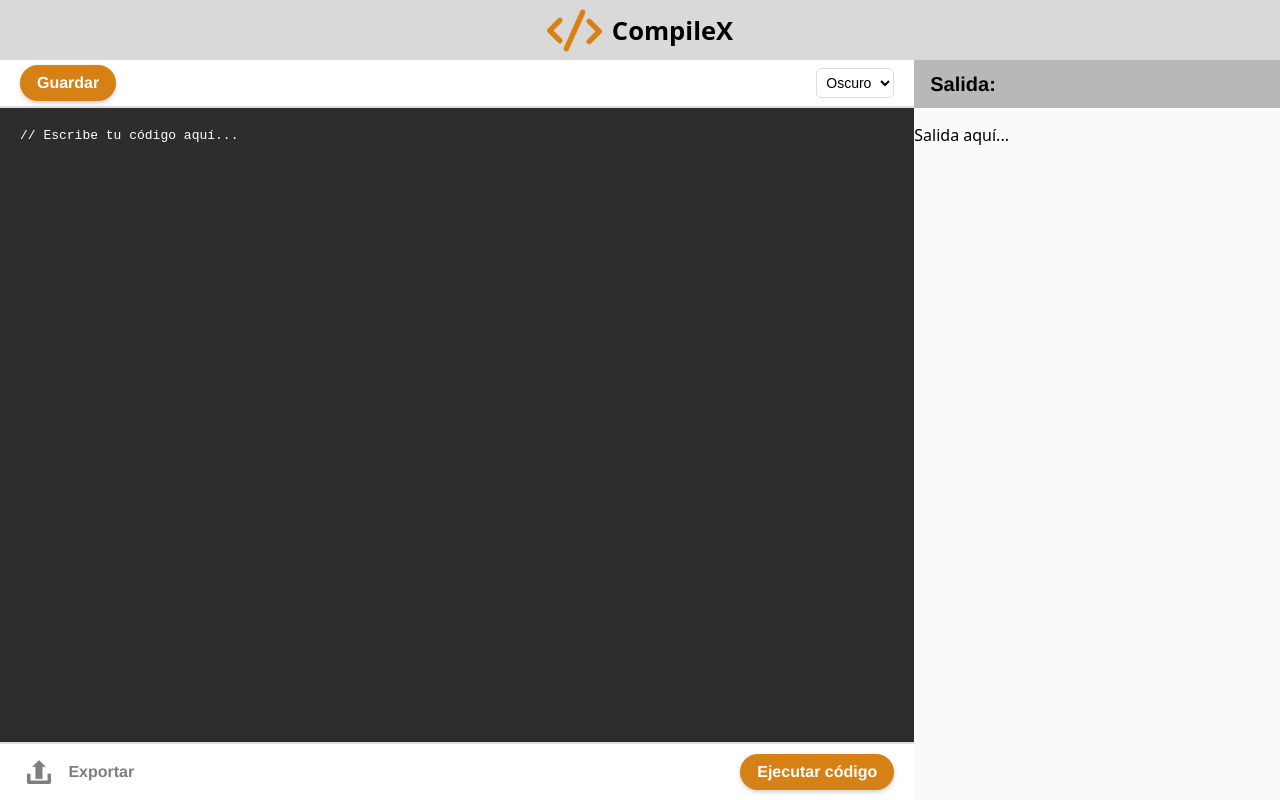
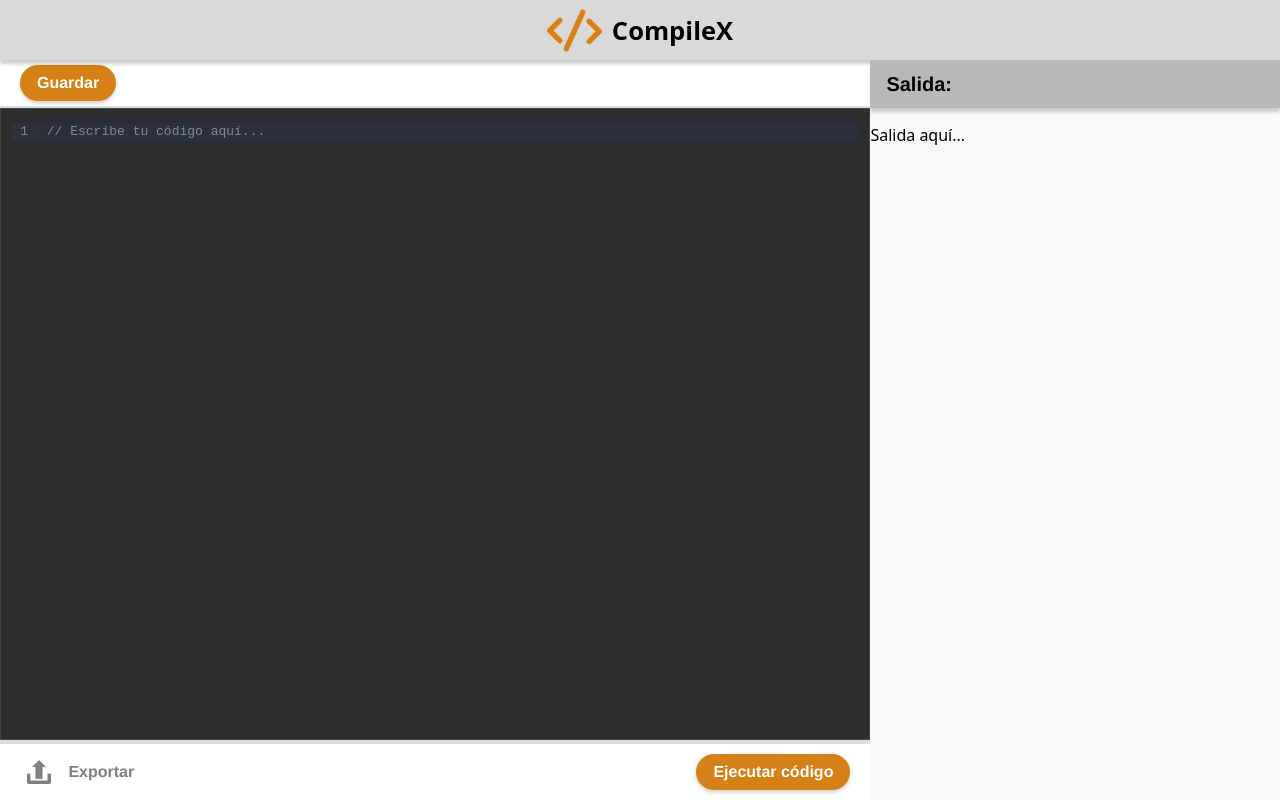
Before and after one commit to Dsmp28/Compilador, a React (Vite) app in the folder front-end/: page /editor in a window 1280 px wide. Built offline with nearby package versions, Linux system fonts and the light colour scheme.

Commit message:
Integrated CodeMirror. - Implemented codeMirror as the main editor with syntax hightlighting. - Ensured case-insensitive keyword recognition. - Connected the "Ejecutar código" button to retrieve the current editor content.

```diff
--- a/front-end/package.json
+++ b/front-end/package.json
@@ -11,6 +11,10 @@
     "start": "node index.js"
   },
   "dependencies": {
+    "@codemirror/highlight": "^0.19.8",
+    "@codemirror/language": "^6.11.0",
+    "@uiw/react-codemirror": "^4.23.10",
+    "codemirror": "^6.0.1",
     "react": "^19.0.0",
     "react-dom": "^19.0.0",
     "react-router-dom": "^7.3.0",
--- a/front-end/src/components/File.jsx
+++ b/front-end/src/components/File.jsx
@@ -1,9 +1,10 @@
 import documento from "../assets/measurement.png";
 const File = ({ file, onClick}) => {
+
     return (
         <div className="file-card" onClick={() => onClick(file)}>
             <img src={documento} className="file-icon" />
-            {/*<span className="file-name">{file.name}</span>*/}
+            <span className="file-name">{file.name}</span>
         </div>
     );
 };
--- a/front-end/src/screens/IDE/BottomBar.jsx
+++ b/front-end/src/screens/IDE/BottomBar.jsx
@@ -11,8 +11,7 @@ const StyledBottomBar = styled.div`
     background: white;
     border-top: 2px solid #ddd;
 `;
-
-const BottomBar = ({ onExport, onExecute }) => {
+const BottomBar = ({onExport, onExecute}) => {
     return (
         <StyledBottomBar>
             <div className={"btnExportar"}>
--- a/front-end/src/screens/IDE/CodeEditor.jsx
+++ b/front-end/src/screens/IDE/CodeEditor.jsx
@@ -2,35 +2,71 @@ import React, { useState } from "react";
 import styled from "styled-components";
 import TopBar from "./TopBar.jsx";
 import BottomBar from "./BottomBar.jsx";
+import CodeMirror from "@uiw/react-codemirror";
+import { myLanguageSupport } from "./myLanguage.js";
 
 const StyledEditorContainer = styled.div`
   display: flex;
   flex-direction: column;
-  width: 100%;
+  width: 85%;
   height: 100%;
+    overflow:hidden;
+
 `;
 
-const EditorArea = styled.div`
+const EditorWrapper = styled.div`
     flex: 1;
     background: #2d2d2d;
-    padding: 20px;
-    color: white;
-    font-family: monospace;
+    padding: 10px;
+    border: 1px solid #444;
+    display: flex;
+    flex-direction: column;;
+`;
+
+const CodeEditorWrapper = styled.div`
+  flex-grow: 1;
+  overflow: auto;
+    max-height:75vh;
+`;
+
+const BottomBarWrapper = styled.div`
+  width: 100%;
+  background: white;
+  border-top: 2px solid #ddd;
+  position: relative;
+  z-index: 10;
 `;
 
 const CodeEditor = () => {
     const [theme, setTheme] = useState("dark");
     const [code, setCode] = useState("// Escribe tu código aquí...");
 
-    const handleSave = () => console.log("Código guardado:", code);
-    const handleExport = () => console.log("Código exportado");
-    const handleExecute = () => console.log("Ejecutando código...");
+    const handleSave = () => console.log("Código guardado:", code); // Aquí se guarda el código
+    const handleExport = () => console.log("Código exportado"); // Aquí se exporta el código
+    const handleExecute = () => { //Aquí se ejecuta el código
+        console.log("Ejecutando código...");
+        console.log(code);
+    }
 
     return (
         <StyledEditorContainer>
             <TopBar onSave={handleSave} onThemeChange={setTheme} />
-            <EditorArea>{code}</EditorArea>
-            <BottomBar onExport={handleExport} onExecute={handleExecute} />
+
+            <EditorWrapper>
+                <CodeEditorWrapper>
+                    <CodeMirror
+                        value={code}
+                        height="100%"
+                        extensions={[myLanguageSupport()]}
+                        theme={theme}
+                        onChange={(value) => setCode(value)}
+                    />
+                </CodeEditorWrapper>
+            </EditorWrapper>
+
+            <BottomBarWrapper>
+                <BottomBar onExport={handleExport} onExecute={handleExecute} />
+            </BottomBarWrapper>
         </StyledEditorContainer>
     );
 };
--- a/front-end/src/screens/IDE/Header.jsx
+++ b/front-end/src/screens/IDE/Header.jsx
@@ -6,14 +6,16 @@ const StyledHeader = styled.div`
     width: 100%;
     height: 60px;
     background-color: #D9D9D9;
+    display: flex;
     justify-content: center;
-  display: flex;
     align-items: center;
     color: black;
     font-size: 1.6rem;
     font-weight: bold;
-    box-shadow: 0 4px 8px 0 rgba(0, 0, 0, 0.2);
-`
+    box-shadow: 0 4px 4px rgba(0, 0, 0, 0.2);
+    position:relative;
+`;
+
 
 const Header = () => {
     return (
--- a/front-end/src/screens/IDE/TopBar.jsx
+++ b/front-end/src/screens/IDE/TopBar.jsx
@@ -12,23 +12,11 @@ const StyledTopBar = styled.div`
     height:46px;
 `;
 
-const Select = styled.select`
-    padding: 5px;
-    border-radius: 5px;
-    font-size: 14px;
-    background:white;
-    color: black;
-    border-color: #ddd;
-`;
 
-const TopBar = ({ onSave, onThemeChange }) => {
+const TopBar = ({onSave}) => {
     return (
         <StyledTopBar>
             <Button text="Guardar" onClick={onSave} className="btnBar" />
-            <Select onChange={(e) => onThemeChange(e.target.value)}>
-                <option value="dark">Oscuro</option>
-                <option value="light">Claro</option>
-            </Select>
         </StyledTopBar>
     );
 };
--- /dev/null
+++ b/front-end/src/screens/IDE/myLanguage.js
@@ -0,0 +1,47 @@
+import { StreamLanguage } from "@codemirror/language";
+import { HighlightStyle, syntaxHighlighting } from "@codemirror/language";
+
+import { styleTags, tags as t } from "@lezer/highlight";
+
+const keywords = [
+    "entero", "real", "booleano", "caracter", "cadena", // Tipos de datos
+    "if", "else", "else if", "while", "for", "do", // Control de flujo
+    "escribirlinea", "escribir", "longitud", "acadena" // Funciones predefinidas
+];
+
+const myHighlightStyle = HighlightStyle.define([
+    { tag: t.keyword, color: "#D87A1E", fontWeight: "bold" }, // Naranja para palabras clave
+    { tag: t.comment, color: "#6A9955" }, // Verde para comentarios
+    { tag: t.string, color: "#CE9178" }, // Rojo para cadenas
+    { tag: t.number, color: "#B5CEA8" }, // Verde claro para números
+    { tag: t.function(t.variableName), color: "#569CD6" }, // Azul para funciones
+]);
+
+const myLanguage = StreamLanguage.define({
+    startState: () => ({}),
+    token: (stream) => {
+        if(stream.eatSpace()) return null;
+
+        if (stream.match("//")) {
+            stream.skipToEnd();
+            return "comment";
+        }
+        if (stream.match(/".*?"/)) {
+            return "string";
+        }
+        if (stream.match(/\b\d+(\.\d+)?\b/)) {
+            return "number";
+        }
+        const word = stream.match(/\b[A-Za-z]+\b/, false);
+        if (word && keywords.includes(word[0].toLowerCase())) {
+            stream.match(/\b[A-Za-z]+\b/);
+            return "keyword";
+        }
+        stream.next();
+        return null;
+    },
+}); //Hay que cambiar esto quizás
+
+export function myLanguageSupport() {
+    return [syntaxHighlighting(myHighlightStyle), myLanguage];
+}
--- a/front-end/src/styles/sidebar.css
+++ b/front-end/src/styles/sidebar.css
@@ -316,6 +316,8 @@
     align-items: center;
     height: 48px;
     background-color: #B8B8B8;
+    box-shadow: 0 4px 4px rgba(0, 0, 0, 0.2);
+    position:relative;
 }
 .textoSalida{
     font-size: 1.25rem;
```
Also changed, not shown: 1 other file (tests, documents, lock files or other folders). Lines whose indentation alone changed are shown as unchanged.
